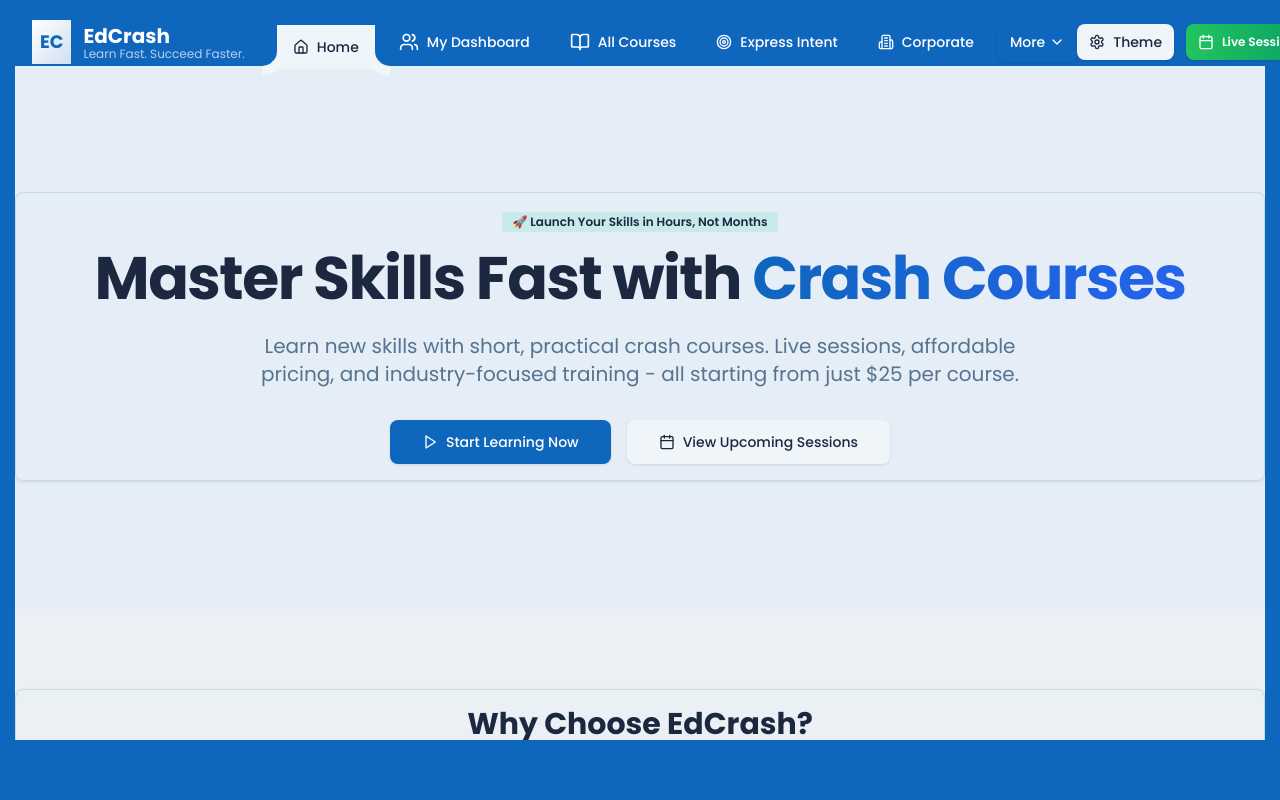
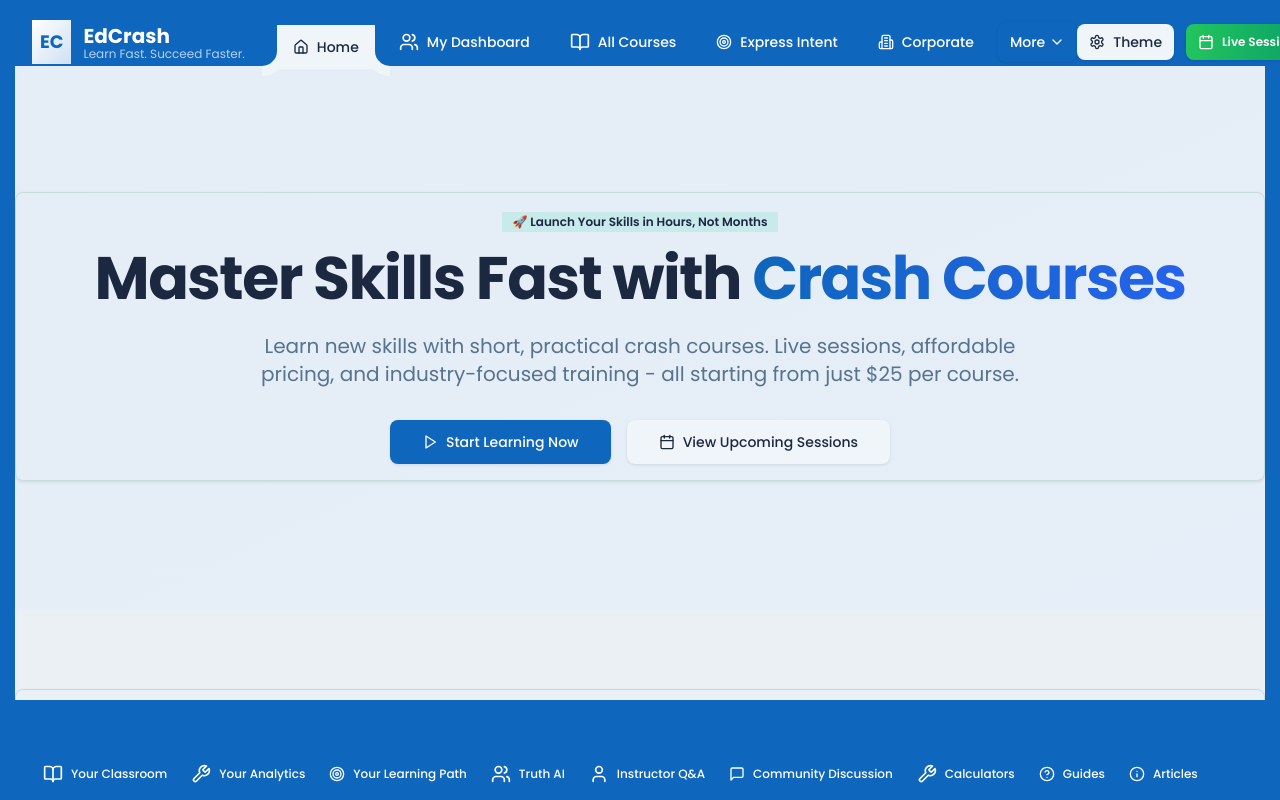
Before and after one commit to ramesh1972/edcarsh-skill-boost, a React (Vite) app: page / in a window 1280 px wide. Built offline with nearby package versions, Linux system fonts and the light colour scheme.

Commit message:
feat: Add bottom tab navigation
Implemented a bottom tab navigation with similar styling to the header tabs, including the specified menu items.

```diff
--- a/src/App.tsx
+++ b/src/App.tsx
@@ -1,4 +1,3 @@
-
 import { Toaster } from "@/components/ui/toaster";
 import { Toaster as Sonner } from "@/components/ui/sonner";
 import { TooltipProvider } from "@/components/ui/tooltip";
@@ -16,6 +15,7 @@ import FAQ from "./pages/FAQ";
 import Contact from "./pages/Contact";
 import About from "./pages/About";
 import NotFound from "./pages/NotFound";
+import BottomTabs from "@/components/BottomTabs";
 
 const queryClient = new QueryClient();
 
@@ -29,14 +29,14 @@ const App = () => (
             {/* Header positioned at the top with same background */}
             <Header />
 
-            {/* Inner div - absolute positioned with 15px left/right, 64px top/bottom */}
+            {/* Inner div - absolute positioned with 15px left/right, 64px top, 100px bottom */}
             <div className="absolute overflow-auto" style={{
               left: '15px',
               right: '15px',
               top: '64px',
-              bottom: '60px',
+              bottom: '100px',
               width: 'calc(100vw - 30px)',
-              height: 'calc(100vh - 124px)'
+              height: 'calc(100vh - 164px)'
             }}>
               <Toaster />
               <Sonner />
@@ -54,6 +54,9 @@ const App = () => (
                 <Route path="*" element={<NotFound />} />
               </Routes>
             </div>
+
+            {/* Bottom Tabs */}
+            <BottomTabs />
           </div>
         </BrowserRouter>
       </ThemeProvider>
--- /dev/null
+++ b/src/components/BottomTabs.tsx
@@ -0,0 +1,120 @@
+
+import React from 'react';
+import { Link, useLocation } from 'react-router-dom';
+import { useTheme } from '@/contexts/ThemeContext';
+
+const BottomTabs: React.FC = () => {
+  const { getIcon } = useTheme();
+  const location = useLocation();
+
+  const tabItems = [
+    {
+      name: 'Your Classroom',
+      href: '/classroom',
+      icon: 'course'
+    },
+    {
+      name: 'Your Analytics',
+      href: '/analytics',
+      icon: 'tools'
+    },
+    {
+      name: 'Your Learning Path',
+      href: '/learning-path',
+      icon: 'target'
+    },
+    {
+      name: 'Truth AI',
+      href: '/truth-ai',
+      icon: 'student'
+    },
+    {
+      name: 'Instructor Q&A',
+      href: '/instructor-qa',
+      icon: 'instructor'
+    },
+    {
+      name: 'Community Discussion',
+      href: '/community',
+      icon: 'testimonial'
+    },
+    {
+      name: 'Calculators',
+      href: '/calculators',
+      icon: 'tools'
+    },
+    {
+      name: 'Guides',
+      href: '/guides',
+      icon: 'help'
+    },
+    {
+      name: 'Articles',
+      href: '/articles',
+      icon: 'about'
+    }
+  ];
+
+  const isActiveRoute = (href: string) => {
+    return location.pathname === href;
+  };
+
+  return (
+    <>
+      <style>{`
+        .bottom-tab-curved {
+          position: relative;
+        }
+        .bottom-tab-curved::before,
+        .bottom-tab-curved::after {
+          content: '';
+          position: absolute;
+          top: -7px;
+          width: 25px;
+          height: 25px;
+          background: hsl(var(--primary));
+        }
+        .bottom-tab-curved::before {
+          left: -15px;
+          border-top-right-radius: 25px;
+          border: 10px solid hsl(var(--background));
+          border-bottom: none;
+          border-left: none;
+        }
+        .bottom-tab-curved::after {
+          right: -15px;
+          border-top-left-radius: 25px;
+          border: 10px solid hsl(var(--background));
+          border-bottom: none;
+          border-right: none;
+        }
+      `}</style>
+      <div className="fixed bottom-0 left-[15px] right-[15px] bg-primary z-10 overflow-x-auto">
+        <nav className="flex items-center justify-start min-w-max px-4 py-2">
+          {tabItems.map(item => (
+            <div
+              key={item.name}
+              className={`flex items-center gap-2 px-3 py-2 text-xs font-medium whitespace-nowrap rounded-b-lg relative ${
+                isActiveRoute(item.href)
+                  ? 'bg-background text-foreground shadow-lg bottom-tab-curved'
+                  : 'text-primary-foreground hover:bg-primary-foreground/10'
+              }`}
+              style={isActiveRoute(item.href) ? {
+                marginTop: '-10px',
+                paddingTop: '12px',
+                zIndex: 20
+              } : {}}
+            >
+              <Link to={item.href} className="flex items-center gap-2">
+                {getIcon(item.icon)}
+                {item.name}
+              </Link>
+            </div>
+          ))}
+        </nav>
+      </div>
+    </>
+  );
+};
+
+export default BottomTabs;
```
